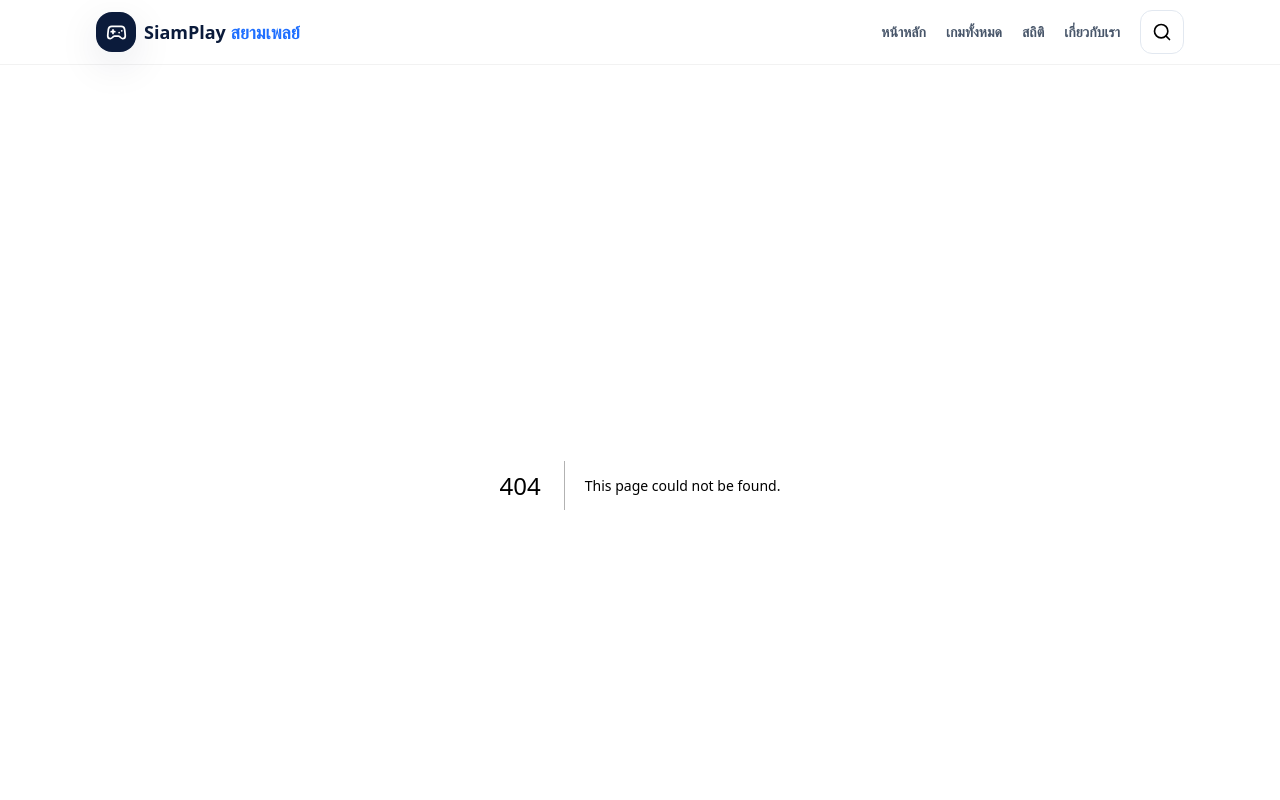
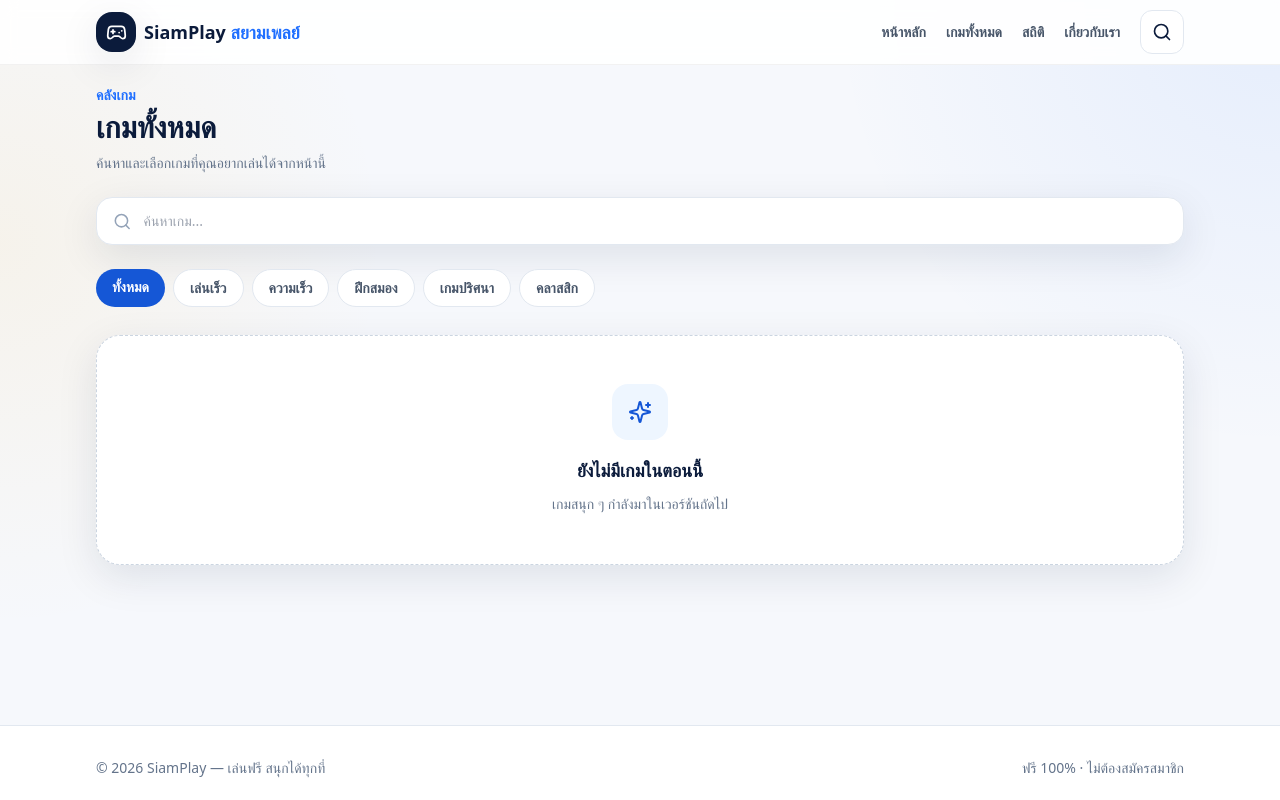
Before and after one commit to UnknownCode-2026/siamplay, a Next.js app: page /games in a window 1280 px wide. Before the commit this address had no page. Shown: the top 800 px of the page. Built offline with nearby package versions, Linux system fonts and the light colour scheme.

Commit message:
feat(v1.0): add app/games/page.tsx

```diff
--- /dev/null
+++ b/app/games/page.tsx
@@ -0,0 +1,30 @@
+"use client";
+
+import { Search } from "lucide-react";
+import { useSearchParams } from "next/navigation";
+import { EmptyState } from "@/components/ui/EmptyState";
+
+export default function GamesPage() {
+  const params = useSearchParams();
+  const random = params.get("random") === "1";
+  return (
+    <div className="space-y-6">
+      <div>
+        <p className="text-sm font-black text-siam-500">{random ? "สุ่มเกม" : "คลังเกม"}</p>
+        <h1 className="mt-1 text-3xl font-black text-siam-900">{random ? "สุ่มเกมให้ฉัน" : "เกมทั้งหมด"}</h1>
+        <p className="mt-2 text-sm text-slate-500">ค้นหาและเลือกเกมที่คุณอยากเล่นได้จากหน้านี้</p>
+      </div>
+
+      <label className="flex min-h-12 items-center gap-3 rounded-2xl border border-slate-200 bg-white px-4 shadow-soft">
+        <Search size={19} className="text-slate-400"/>
+        <input className="w-full bg-transparent text-sm outline-none" placeholder="ค้นหาเกม..." disabled />
+      </label>
+
+      <div className="flex gap-2 overflow-x-auto pb-1">
+        {["ทั้งหมด","เล่นเร็ว","ความเร็ว","ฝึกสมอง","เกมปริศนา","คลาสสิก"].map((x,i)=><span key={x} className={`whitespace-nowrap rounded-full px-4 py-2 text-sm font-bold ${i===0?"bg-siam-600 text-white":"border border-slate-200 bg-white text-slate-600"}`}>{x}</span>)}
+      </div>
+
+      <EmptyState title="ยังไม่มีเกมในตอนนี้" description={random ? "ยังไม่สามารถสุ่มเกมได้ เพราะ V1.0 ยังไม่ได้เพิ่มเกมจริง" : "เกมสนุก ๆ กำลังมาในเวอร์ชันถัดไป"} />
+    </div>
+  );
+}
```
